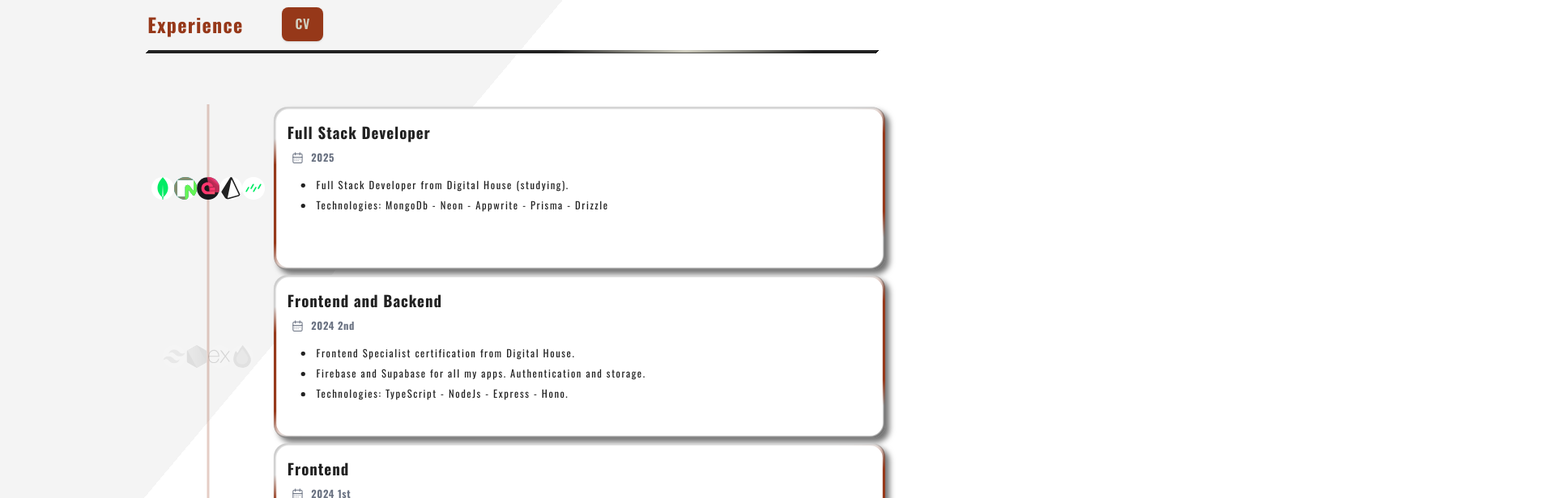
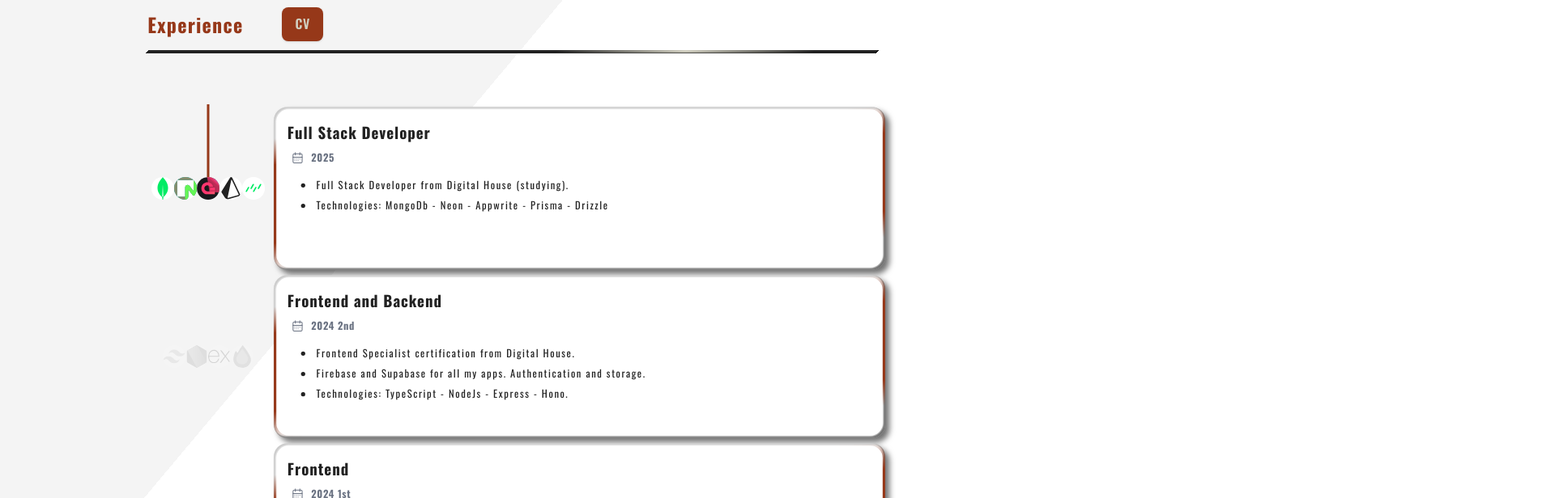
Before and after one commit to jonatanjmissora/portfolio, a Next.js app: page / in a window 1280 px wide. Shown: the part 2200-2816 px from the top of the page at 81% size, 1920 px wide, since content can reach past the window. Built offline with nearby package versions, Linux system fonts and the light colour scheme.

Commit message:
scroll ind v3

```diff
--- a/app/_layouts/04_experience/Experience.tsx
+++ b/app/_layouts/04_experience/Experience.tsx
@@ -45,21 +45,17 @@ const ExperticeCards = () => {
             entries.forEach((entry) => {
                 const card = entry.target.children[1]
                 card.classList.toggle("active", entry.isIntersecting)
-                icons.forEach(icon => icon.classList.toggle("active", (icon as HTMLElement).dataset.cardid === card.id));
 
-                // const card = entry.target.children[1]
-                // if (entry.isIntersecting) {
-                //     card.classList.add("active")
-                //     scrollInd?.classList.add("active")
-                //     icons.forEach(icon => { if ((icon as HTMLElement).dataset.cardid === card.id) icon.classList.add("active") });
-                //     (xpCardsContainer as HTMLElement)?.style.setProperty('--xp-card-actual', (EXPERTICE.length - parseInt(card.id, 10)).toString());
-                // }
-                // else {
-                //     card.classList.remove("active")
-                //     scrollInd?.classList.remove("active")
-                //     icons.forEach(icon => { if ((icon as HTMLElement).dataset.cardid === card.id) icon.classList.remove("active") });
-                //     // (xpCardsContainer as HTMLElement)?.style.setProperty('--xp-card-actual', (EXPERTICE.length - parseInt(card.id, 10)).toString());
-                // }
+                if (entry.isIntersecting) {
+                    scrollInd?.classList.add("active")
+                    icons.forEach(icon => { icon.classList.toggle("active", (icon as HTMLElement).dataset.cardid === card.id) });
+                    (scrollInd as HTMLElement)?.style.setProperty('--xp-card-actual', (EXPERTICE.length - parseInt(card.id, 10)).toString());
+                }
+                else {
+                    scrollInd?.classList.remove("active")
+                    icons.forEach(icon => { if ((icon as HTMLElement).dataset.cardid === card.id) icon.classList.remove("active") });
+                    (scrollInd as HTMLElement)?.style.setProperty('--xp-card-actual', (EXPERTICE.length - parseInt(card.id, 10)).toString());
+                }
 
             })
         }, { rootMargin: "-50%" }
@@ -133,7 +129,7 @@ const ScrollIndicator = () => {
                 strokeLinecap="round"
                 strokeLinejoin="round"
                 className="scroll-ind text-[var(--color-primary)] mx-auto"
-            // style={{ "--xp-card-actual": `${EXPERTICE.length}` } as React.CSSProperties}
+                style={{ "--xp-card-actual": `-0.5` } as React.CSSProperties}
             >
                 <line className="timeline" x1="12" y1="0" x2="12" y2="2000" />
             </svg>
--- a/app/_layouts/04_experience/styles.css
+++ b/app/_layouts/04_experience/styles.css
@@ -3,7 +3,7 @@
 .xp-cards-container {
     --xp-card-height: 12rem;
     --xp-card-margin: 0.5rem;
-    --xp-card-actual: 7;
+
     height: calc((2 * var(--xp-card-margin) + var(--xp-card-height)) * (var(--xp-cards-qnt)));
 }
 
@@ -79,10 +79,20 @@
 }
 
 .scroll-ind {
-    height: calc(100% / var(--xp-cards-qnt) * (var(--xp-card-actual) + 0.5));
-    opacity: 0.25;
+    --xp-card-actual: -0.5;
+    height: calc(100% / var(--xp-cards-qnt) * (var(--xp-card-actual) - 0.5));
 }
 
 .scroll-ind.active {
-    opacity: 1;
+    height: calc(100% / var(--xp-cards-qnt) * (var(--xp-card-actual) + 0.5));
+    /* height: 100%;
+    stroke-dashoffset: 350;
+    stroke-dasharray: 150;
+    animation : grow 2s linear forwards; */
 }
+
+@keyframes grow {
+    to {
+        stroke-dasharray: 350
+    }
+}
```
